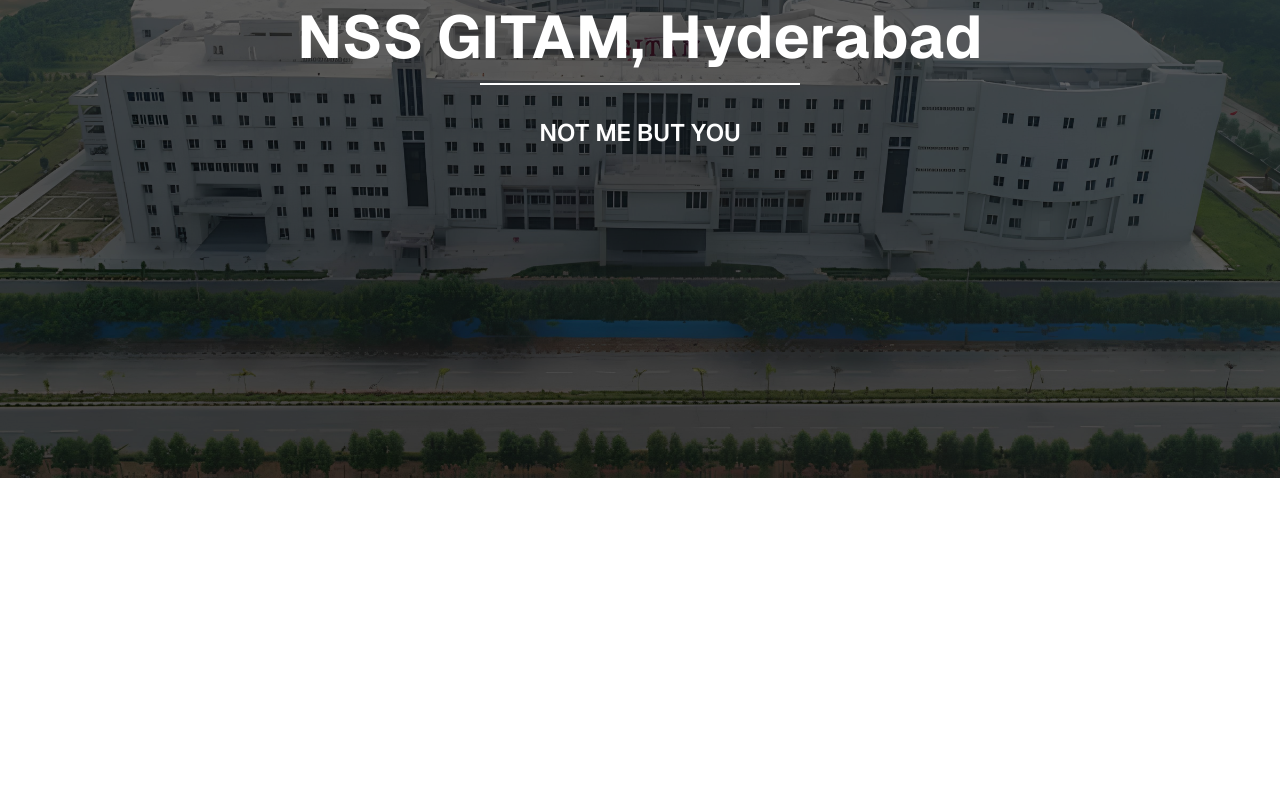
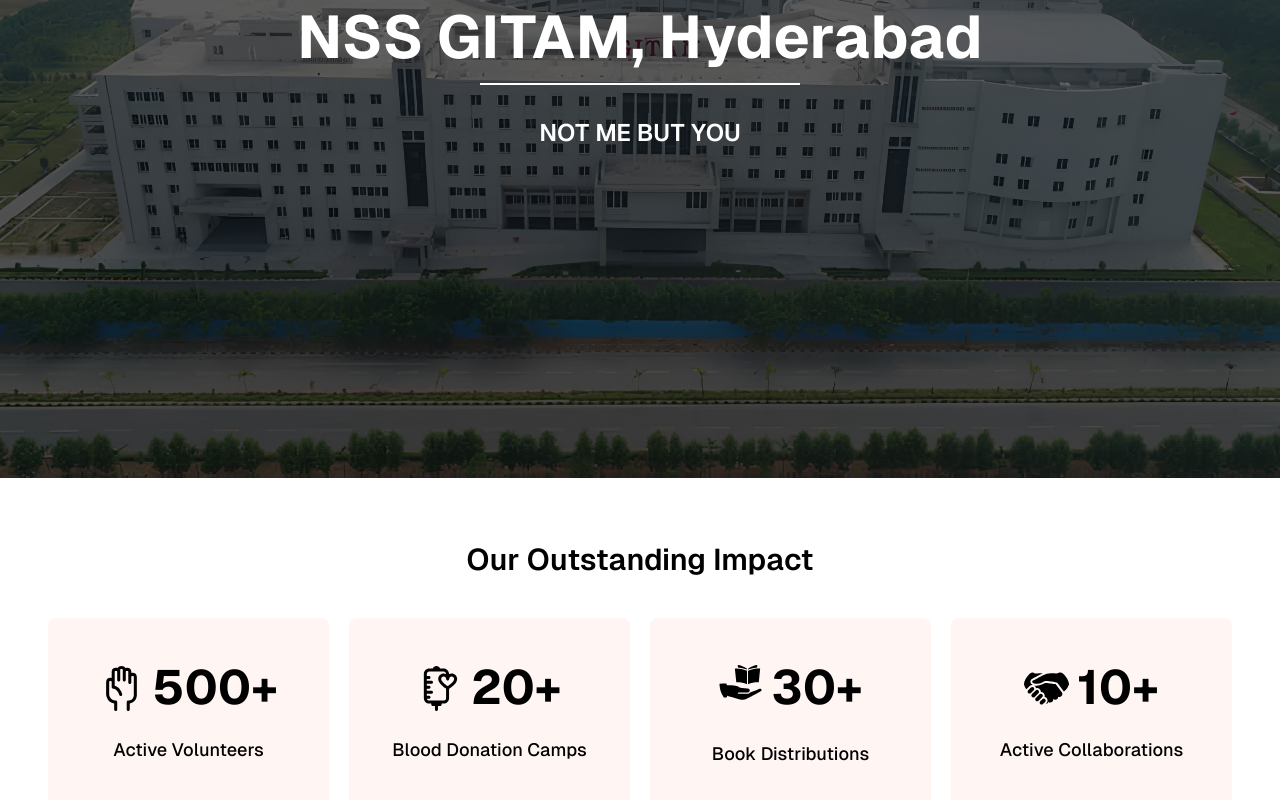
Before and after one commit to RohithR24/NSS_GITAM_HYD, a Next.js app: page / in a window 1280 px wide. Shown: the part 322-1122 px from the top of the page. Before the commit the page ends 800 px from the top, so only its background shows below. Built offline with nearby package versions, Linux system fonts and the light colour scheme; a web font is replaced by a local one.

Commit message:
Adding statistics

```diff
--- a/app/page.tsx
+++ b/app/page.tsx
@@ -1,9 +1,11 @@
 import Image from "next/image";
 import Hero from "@/components/sections/hero";
+import Statistics from "@/components/sections/statistics";
 export default function Home() {
   return (
-    <div className="flex items-center justify-items-center min-h-screen pb-20 gap-16 lg:p-0 sm:p-20 font-[family-name:var(--font-geist-sans)]">
+    <div className="flex flex-col items-center justify-items-center min-h-screen gap-16 lg:p-0 sm:p-20 font-[family-name:var(--font-geist-sans)]">
       <Hero />
+      <section className='padding-b' > <Statistics /> </section>
     </div>
   );
 }
--- /dev/null
+++ b/components/sections/statistics.tsx
@@ -0,0 +1,87 @@
+import React from "react";
+import {
+  blood,
+  bookdonation,
+  bookdonation2,
+  volunteer,
+  collaboration
+} from "../../public/icons/index";
+import Image from "next/image";
+const Statistics = () => {
+  return (
+    <section className="flex flex-col">
+      <p className="font-semibold text-2xl md:text-3xl text-center">
+        Our Outstanding Impact
+      </p>
+      <div className="mt-10 grid grid-cols-2 lg:grid-cols-4 gap-y-5 lg:gap-y-0 gap-x-5 place-items-center w-full mx-auto max-w-7xl px-5">
+        <div className="flex flex-col justify-center items-center bg-[#FFF6F3] px-4 h-[126px] w-[100%] md:w-[281px] md:h-[192px] rounded-lg justify-self-center">
+          <div className="flex flex-row justify-center items-center">
+            <Image
+              src={volunteer}
+              alt="volunteer icon"
+              width={45}
+              height={45}
+            />
+            <p className="font-bold text-3xl sm:text-4xl lg:text-5xl leading-9 text-primary ml-2">
+              500+
+            </p>
+          </div>
+          <p className="font-medium text-base sm:text-lg leading-6 mt-3 md:mt-6 text-center">
+            Active Volunteers
+          </p>
+        </div>
+        <div className="flex flex-col justify-center items-center bg-[#FFF6F3] px-4 h-[126px] w-[100%] md:w-[281px] md:h-[192px] rounded-lg justify-self-center">
+          <div className="flex flex-row justify-center items-center">
+            <Image
+              src={blood}
+              alt="Blood Donation icon"
+              width={45}
+              height={45}
+            />
+            <p className="font-bold text-3xl sm:text-4xl lg:text-5xl leading-9 text-primary ml-2">
+              20+
+            </p>
+          </div>
+          <p className="font-medium text-base sm:text-lg leading-6 mt-3 md:mt-6 text-center">
+            Blood Donation Camps
+          </p>
+        </div>
+        <div className="flex flex-col justify-center items-center bg-[#FFF6F3] px-4 h-[126px] w-[100%] md:w-[281px] md:h-[192px] rounded-lg justify-self-center">
+          <div className="flex flex-row justify-center items-center">
+            <Image
+              src={bookdonation}
+              alt="Book Donation icon"
+              width={45}
+              height={45}
+            />
+            <p className="font-bold text-3xl sm:text-4xl lg:text-5xl leading-9 text-primary ml-2">
+              30+
+            </p>
+          </div>
+          <p className="font-medium text-base sm:text-lg leading-6 mt-3 md:mt-6 text-center">
+            Book Distributions
+          </p>
+        </div>
+        <div className="flex flex-col justify-center items-center bg-[#FFF6F3] px-4 h-[126px] w-[100%] md:w-[281px] md:h-[192px] rounded-lg justify-self-center">
+          <div className="flex flex-row justify-center items-center">
+            <Image
+              src={collaboration}
+              alt="collaboration icon"
+              width={45}
+              height={45}
+            />
+
+            <p className="font-bold text-3xl sm:text-4xl lg:text-5xl leading-9 text-primary ml-2">
+              10+
+            </p>
+          </div>
+          <p className="font-medium text-base sm:text-lg leading-6 mt-3 md:mt-6 text-center">
+            Active Collaborations
+          </p>
+        </div>
+      </div>
+    </section>
+  );
+};
+
+export default Statistics;
```
